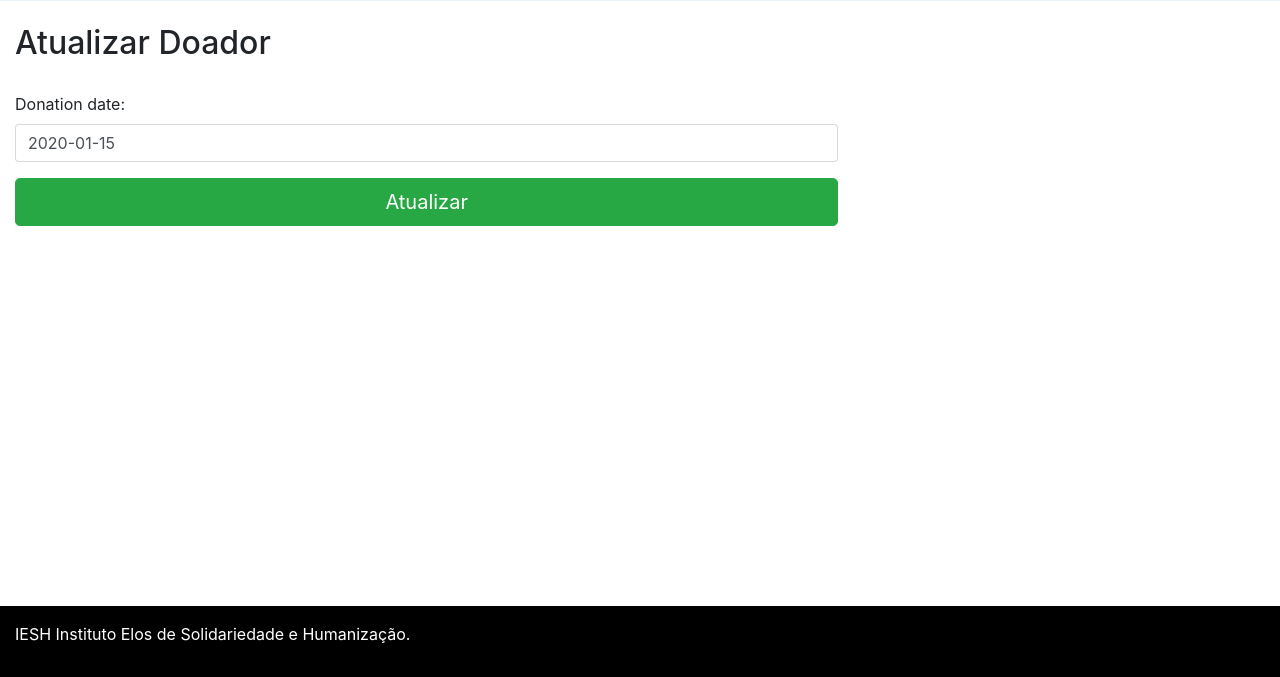
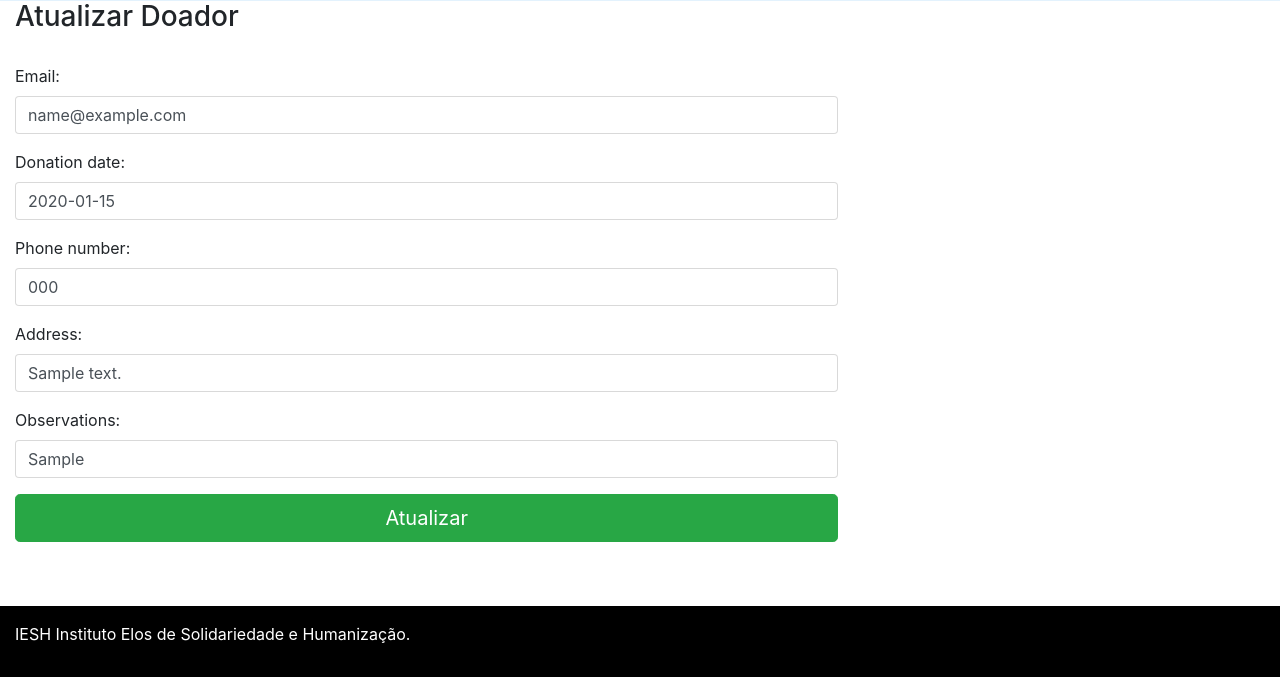
Before and after one commit to amigos-do-gesiel/iespv-administrativo, a Django app: a page that uses users/templates/users/donor_detail.html in a window 1280 px wide. Shown: the part 55-732 px from the top of the page. Run offline with Django 3.2, Linux system fonts and the light colour scheme; tables that the repository leaves empty hold one stand-in row (values such as "Sample post"); some libraries are stand-ins or nearby versions.

Commit message:
Add donors list

```diff
--- a/users/forms.py
+++ b/users/forms.py
@@ -3,10 +3,18 @@ from django.forms import ModelForm, TextInput
 
 class DonorForm(ModelForm):
 	class Meta:
-			model = Donor
-			fields = [
-				"donation_date",
-			]
-			widgets = {
-            'donation_date': TextInput(attrs={'class': 'form-control'}),
-            }
+		model = Donor
+		fields = [
+			"email",
+			"donation_date",
+			"phone_number",
+			"address",
+			"observations"
+		]
+		widgets = {
+           'donation_date': TextInput(attrs={'class': 'form-control'}),
+           'phone_number': TextInput(attrs={'class': 'form-control'}),
+           'address': TextInput(attrs={'class': 'form-control'}),
+           'email': TextInput(attrs={'class': 'form-control'}),
+           'observations': TextInput(attrs={'class': 'form-control'}),
+        }
--- a/users/models.py
+++ b/users/models.py
@@ -16,6 +16,8 @@ class Employee(models.Model):
     def register_donor(self, name, phone_number, address, address_reference, observations, email,donation_date):
         user = self.generate_user(self, name, email, '')
         donor = Donor (user=user,
+                    name=name,
+                    email = email,
                     phone_number=phone_number,
                     address = address,
                     address_reference = address_reference,
@@ -131,9 +133,9 @@ class RecoveryPassword(models.Model):
             recovery_password.save()
 
 class Donor (models.Model):
-    #name = models.CharField(max_length = 50, blank = False)
+    name = models.CharField(max_length = 50, blank = False)
     phone_number = models.CharField(max_length = 12)
-    #email = models.CharField(max_length = 30, blank = True)
+    email = models.CharField(max_length = 30, blank = True)
     address = models.CharField(max_length = 200)
     address_reference = models.CharField(max_length = 200, blank = True)
     observations = models.TextField(blank = True)
--- a/users/templates/base.html
+++ b/users/templates/base.html
@@ -13,7 +13,7 @@
   <body>
   <header>
     <nav class="navbar navbar-expand-lg navbar-light" style="background-color: #e3f2fd;">
-  <a class="navbar-brand" href="#">Doadores</a>
+  <a class="navbar-brand" href="/users/donors_list/">Doadores</a>
   <button class="navbar-toggler" type="button" data-toggle="collapse" data-target="#navbarNav" aria-controls="navbarNav" aria-expanded="false" aria-label="Toggle navigation">
     <span class="navbar-toggler-icon"></span>
   </button>
@@ -38,7 +38,7 @@
    <main class="container-fluid principal">
     {% block content %}{% endblock %}
     </main>
-    <div class="footer pt-3">
+    <div class="footer pt-3" style="bottom: 0; position: fixed; width: 100%">
       <div class="container-fluid">
         <p>IESH Instituto Elos de Solidariedade e Humanização.</p>
        </div>
--- a/users/templates/users/donor_detail.html
+++ b/users/templates/users/donor_detail.html
@@ -1,12 +1,10 @@
 {% extends "base.html"%}
 {% block content %}
-
   <!-- {% block body %} -->
-<br>
   <div class="wrapper">
     <div class="row">
-      <div class="col-md-8 col-md-offset-2">
-        <h2>Atualizar Doador</h2>
+      <div class="col-md-8 col-md-offset-2" >
+        <h3>Atualizar Doador</h3>
         <form class="configdiv" action="" method="post">
           <p2>{{falha}}</p2>
           {% csrf_token %}
--- a/users/urls.py
+++ b/users/urls.py
@@ -12,4 +12,5 @@ urlpatterns = [
     url(r'^logout/$', views.attendant_logout, name ='logout'),
     url(r'^registerdonor/', views.donor_registration, name='donor_registration'),
     url(r'^donor_profile/edit/(?P<donor_id>[0-9]+)/$', views.donor_detail, name = 'donor_detail'),
+    url(r'^donors_list/$', views.donors_list, name = 'donors_list'),
 ]
--- a/users/views.py
+++ b/users/views.py
@@ -163,7 +163,7 @@ def attendant_login(request):
             #TODO redirect to user profile
             login(request,login_status['user'])
             print(request.user)
-            return HttpResponseRedirect(reverse('users:index'))
+            return HttpResponseRedirect(reverse('users:donors_list'))
             #return render(request,"users/login.html",login_status)
         else:
             return render(request,"users/login.html",login_status)
@@ -196,7 +196,7 @@ def make_login(request):
 
 def attendant_logout(request):
     logout(request)
-    return render(request,"users/login.html")
+    return HttpResponseRedirect(reverse('users:login'))
 
 #@login_required
 def donor_registration(request):
@@ -233,7 +233,7 @@ def donor_registration(request):
         email = form.get("email")
         donation_date = form.get("donation_date")
 
-        logged_employee.register_donor(name, phone_number, address, address_reference, observations, email)
+        logged_employee.register_donor(name, phone_number, address, address_reference, observations, email, donation_date)
 
     return render(request, "index.html")
 
@@ -258,3 +258,7 @@ def donor_detail(request,donor_id):
         donor_object = form.save(commit=False)
         donor_object.save()
     return render(request,"users/donor_detail.html",{'form': form})
+
+def donors_list(request):
+    list_of_donors = Donor.objects.order_by("donation_date")
+    return render(request, "users/donors_list.html",{'list_of_donors':list_of_donors})
```
Also changed, not shown: users/templates/users/donors_list.html (added, +27 -0 lines).
